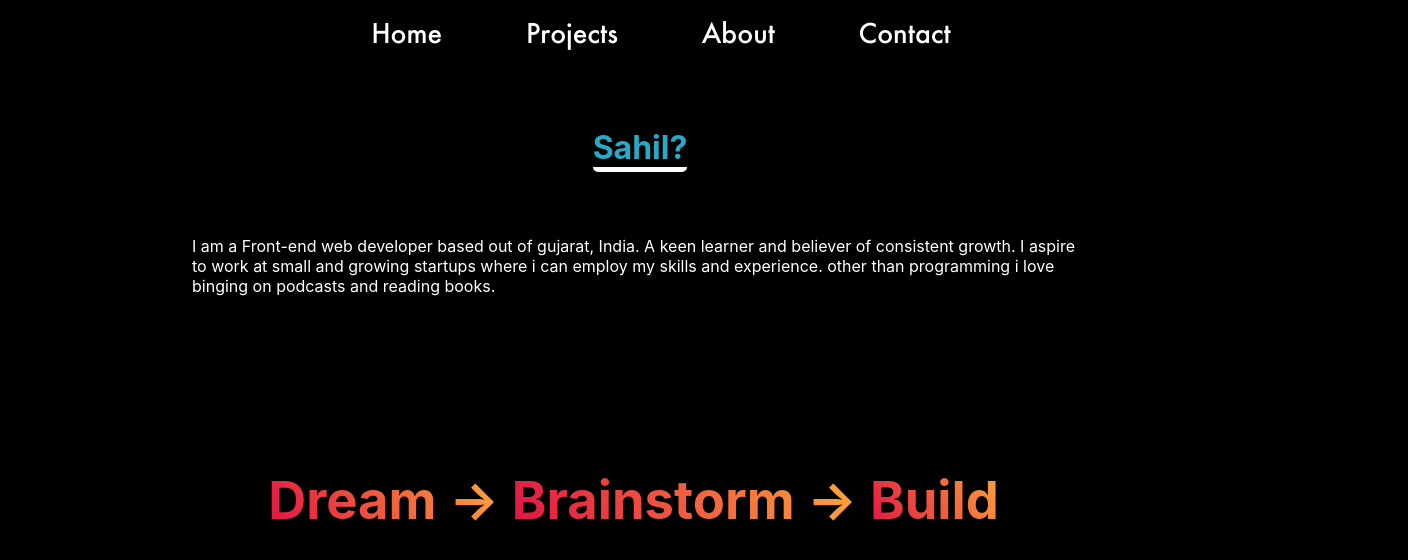
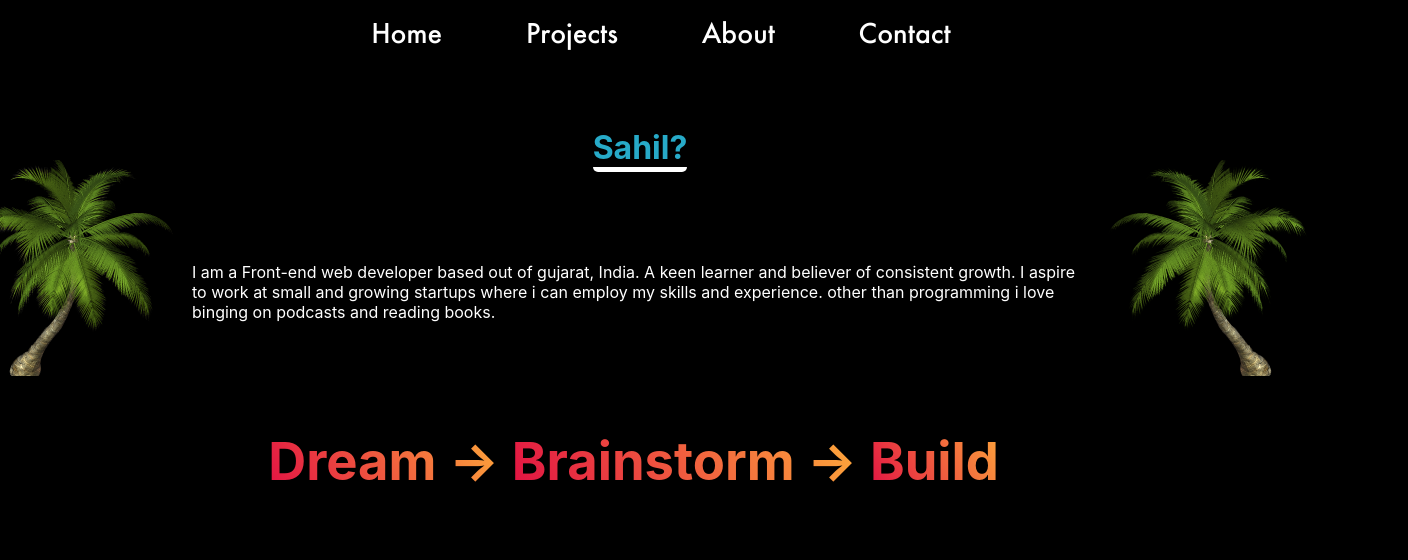
Before and after one commit to sahilkakwani9/React-Portfolio, a React (Create React App) app: page /about in a window 1280 px wide. Shown: the top 560 px of the page, 1408 px wide, since content can reach past the window. Built offline with nearby package versions, Linux system fonts and the light colour scheme.

Commit message:
about hi about

```diff
--- a/src/components/About.css
+++ b/src/components/About.css
@@ -22,8 +22,8 @@
 
 .about-container .intro-left {
     /* width: 30%; */
-    margin-top: 10%;
     display: flex;
+    margin-top: 5%;
     font-size: 35px;
     justify-content: center;
 }
@@ -40,20 +40,28 @@
     margin: auto;
 }
 
-.about-container .headshot {
+.about-container .tree-left{
+    position: absolute;
+    left: -10%;
+    top: 20%;
+}
+
+.about-container .tree-right{
+    position: absolute;
+    right: -10%;
+    top: 20%;
 }
 
 .about-container img {
+    /* position: absolute; */
     width: 50%;
-    /* border-radius: 20px; */
-    border: #fff solid 7px;
     /* margin-left: 30%; */
 }
 
 .about-container .intro p {
     /* width: 200%; */
     text-align: left;
-    margin-top: 5%;
+    margin-top: 10%;
 }
 
 .up {
--- a/src/components/About.js
+++ b/src/components/About.js
@@ -20,7 +20,14 @@ function About() {
       <div className="intro">
         <h1>Sahil?</h1>
         <div className='intro-content'>
-
+          <div className='tree'>
+            <div className="tree-left">
+              <img src="/tree.webp" alt="left-tree" />
+            </div>
+            <div className="tree-right">
+              <img src="/tree2.webp" alt="right-tree" />
+            </div>
+          </div>
           <div className="intro-right">
           <p>I am a Front-end web developer based out of gujarat, India. A keen learner and believer of consistent growth. I aspire to work at small and growing startups where i can employ my skills and experience. other than programming i love binging on podcasts and reading books.</p>
           </div>
```
Also changed, not shown: public/tree.webp (added), public/tree2.webp (added).
